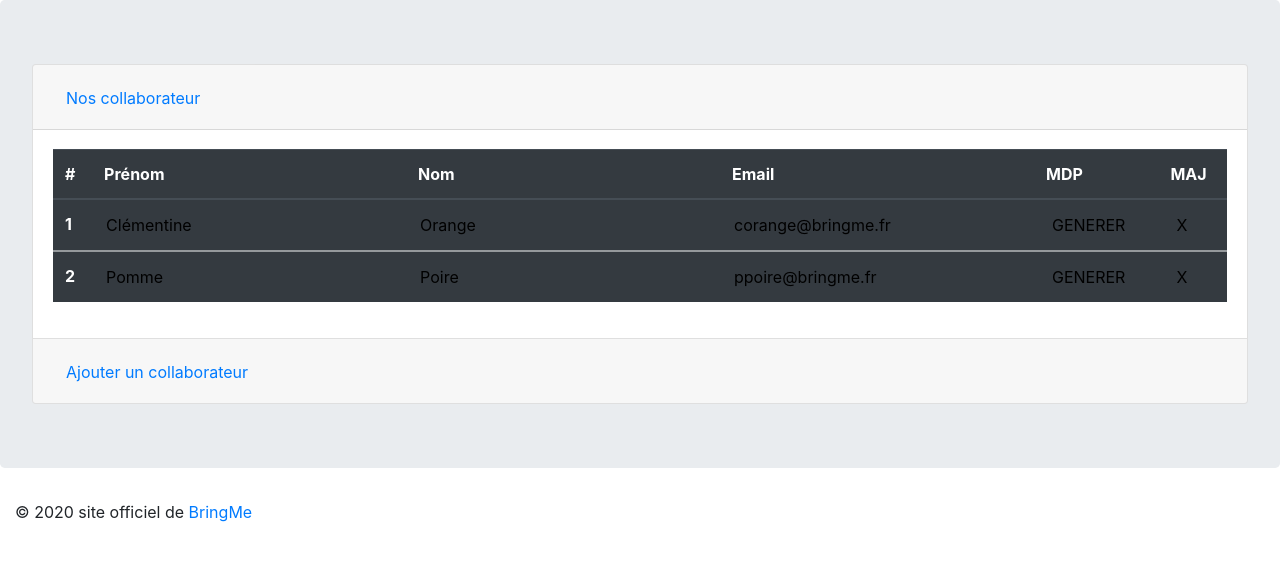
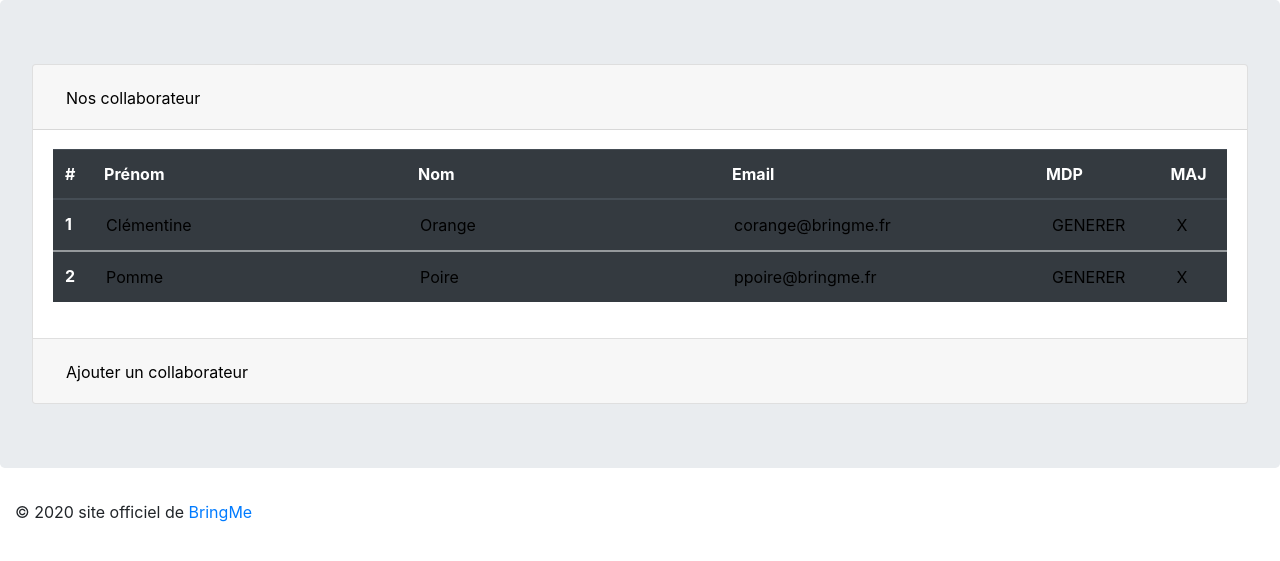
Before and after one commit to SY-HHK/projetAnuel2020, a PHP site: page /back/employee.php in a window 1280 px wide. Shown: the part 83-644 px from the top of the page. Run offline with PHP 8.4, Linux system fonts and the light colour scheme; a user stored in the database is signed in; data comes from the database, SQL or seed files in the repository.

Commit message:
maj affichage des collaborateurs

```diff
--- a/webPart/back/employee.php
+++ b/webPart/back/employee.php
@@ -95,7 +95,7 @@ $resultats = $query->fetchAll();
     <div class="card">
       <div class="card-header" id="headingOne">
         <h2 class="mb-0">
-          <button class="btn btn-link" type="button" data-toggle="collapse" data-target="#collapseOne" aria-expanded="true" aria-controls="collapseOne">
+          <button class=" btn collaborateur " type="button" data-toggle="collapse" data-target="#collapseOne" aria-expanded="true" aria-controls="collapseOne" >
             Nos collaborateur
           </button>
         </h2>
@@ -156,7 +156,7 @@ $resultats = $query->fetchAll();
     <div class="card">
       <div class="card-header" id="headingTwo">
         <h2 class="mb-0">
-          <button class="btn btn-link collapsed" type="button" data-toggle="collapse" data-target="#collapseTwo" aria-expanded="false" aria-controls="collapseTwo">
+          <button class="btn collaborateur collapsed" type="button" data-toggle="collapse" data-target="#collapseTwo" aria-expanded="false" aria-controls="collapseTwo">
             Ajouter un collaborateur
           </button>
         </h2>
--- a/webPart/back/php/prestataireMAJ.php
+++ b/webPart/back/php/prestataireMAJ.php
@@ -128,7 +128,7 @@ if (isset($_POST['updateProvider'])) {
 	   	$state = 2; //supprimé
 	   }
 
-	   var_dump($id, $firstName, $lastName,$tel,$email,$adr,$city,$region,$departement,$companyName,$annulation,$state);
+
 
 
 	$queryUpdate = $pdo->prepare('UPDATE PROVIDER SET
--- a/webPart/css/back.css
+++ b/webPart/css/back.css
@@ -25,3 +25,8 @@ nav a:hover {
 	margin-left: 5px;
 	display: inline-block;
 }
+
+.collaborateur {
+	color: #000;
+	text-decoration: none;
+}
```
